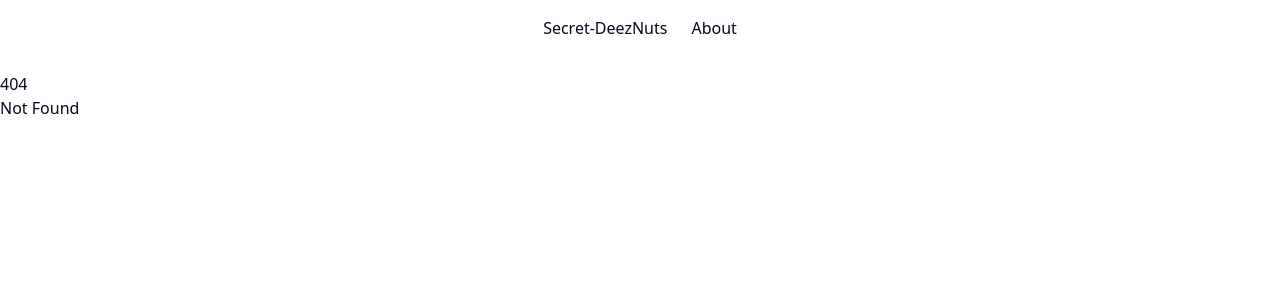
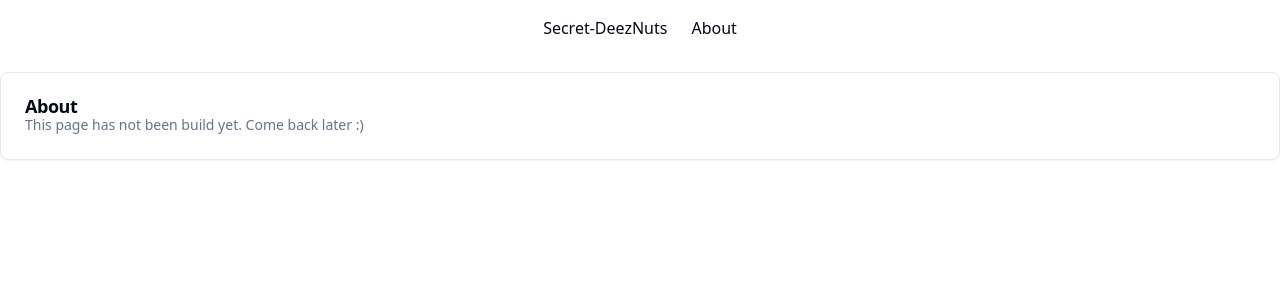
Before and after one commit to Skylli202/secretlink-deeznuts, a SvelteKit app: page /about in a window 1280 px wide. Before the commit this address had no page. Shown: the top 300 px of the page. Built offline with nearby package versions, Linux system fonts and the light colour scheme.

Commit message:
wip: about page

```diff
--- /dev/null
+++ b/src/routes/about/+page.svelte
@@ -0,0 +1,10 @@
+<script>
+	import * as Card from '$lib/components/ui/card';
+</script>
+
+<Card.Root>
+	<Card.Content>
+		<Card.Title tag="h1">About</Card.Title>
+		<Card.Description>This page has not been build yet. Come back later :)</Card.Description>
+	</Card.Content>
+</Card.Root>
```
